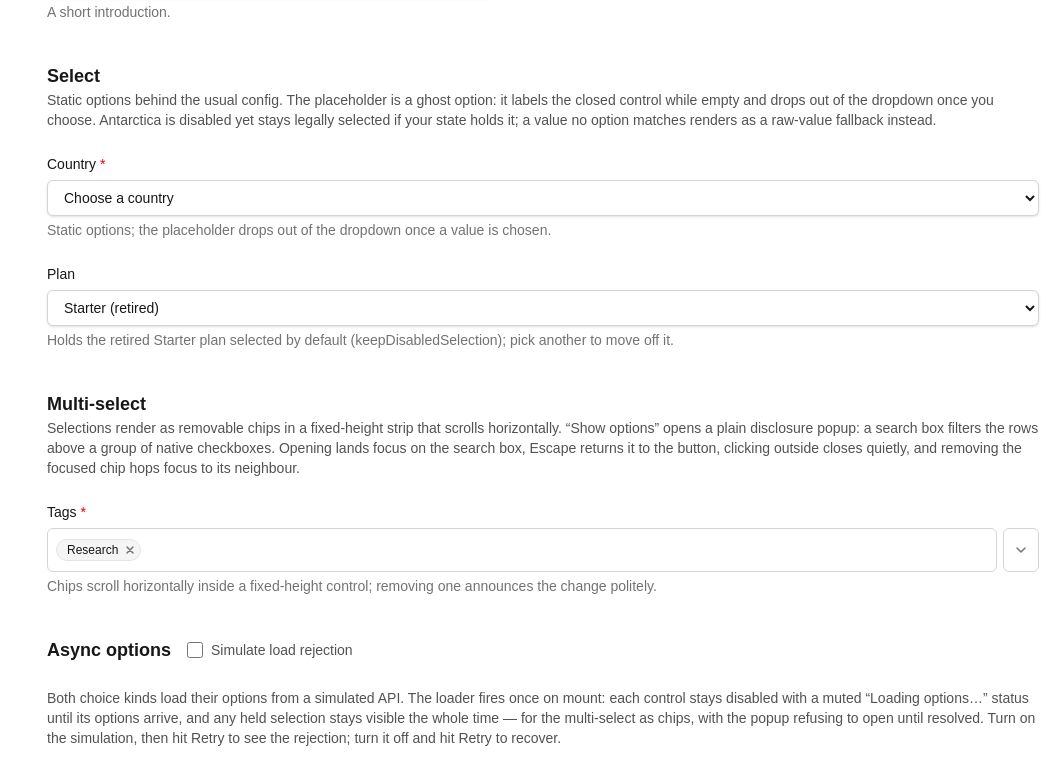
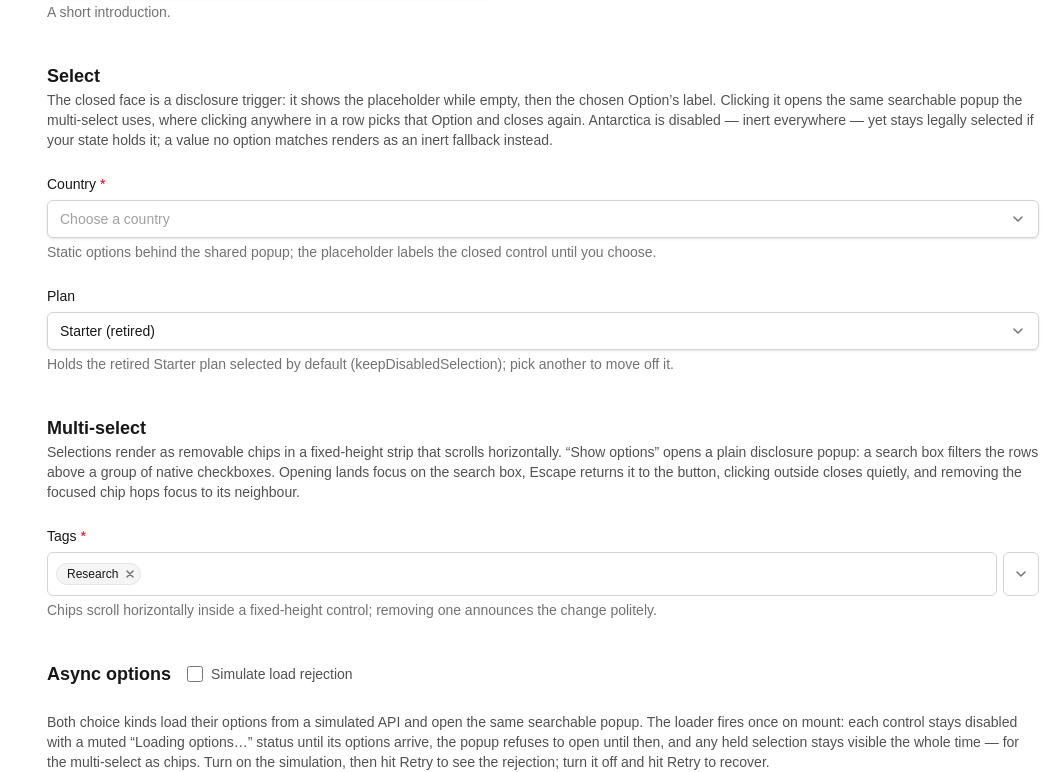
Before and after one commit to ShimaVaghei/nextjs-toolkit, a Next.js app: page /field in a window 1280 px wide. Shown: the part 1112-1884 px from the top of the page, without its empty margins (225-1280 px from the left). Built offline with nearby package versions, Linux system fonts and the light colour scheme.

Commit message:
Select rebuilt on the shared Options popup

```diff
--- a/app/field/page.tsx
+++ b/app/field/page.tsx
@@ -65,7 +65,7 @@ const consentConfig: FieldConfig = {
 const countryConfig: FieldConfig = {
   kind: "select",
   label: "Country",
-  hint: "Static options; the placeholder drops out of the dropdown once a value is chosen.",
+  hint: "Static options behind the shared popup; the placeholder labels the closed control until you choose.",
   validator: { required: { value: true, message: "Choose a country." } },
   placeholder: "Choose a country",
   options: [
@@ -271,11 +271,13 @@ export default function FieldDemoPage() {
             Select
           </h2>
           <p className="text-sm text-neutral-600 dark:text-neutral-400">
-            Static options behind the usual config. The placeholder is a ghost
-            option: it labels the closed control while empty and drops out of
-            the dropdown once you choose. Antarctica is disabled yet stays
-            legally selected if your state holds it; a value no option matches
-            renders as a raw-value fallback instead.
+            The closed face is a disclosure trigger: it shows the placeholder
+            while empty, then the chosen Option&rsquo;s label. Clicking it
+            opens the same searchable popup the multi-select uses, where
+            clicking anywhere in a row picks that Option and closes again.
+            Antarctica is disabled — inert everywhere — yet stays legally
+            selected if your state holds it; a value no option matches
+            renders as an inert fallback instead.
           </p>
         </div>
         <Field config={countryConfig} />
@@ -317,13 +319,14 @@ export default function FieldDemoPage() {
           </label>
         </div>
         <p className="text-sm text-neutral-600 dark:text-neutral-400">
-          Both choice kinds load their options from a simulated API. The
-          loader fires once on mount: each control stays disabled with a muted
-          &ldquo;Loading options…&rdquo; status until its options arrive, and
-          any held selection stays visible the whole time — for the
-          multi-select as chips, with the popup refusing to open until
-          resolved. Turn on the simulation, then hit Retry to see the
-          rejection; turn it off and hit Retry to recover.
+          Both choice kinds load their options from a simulated API and open
+          the same searchable popup. The loader fires once on mount: each
+          control stays disabled with a muted &ldquo;Loading
+          options…&rdquo; status until its options arrive, the popup refuses
+          to open until then, and any held selection stays visible the whole
+          time — for the multi-select as chips. Turn on the simulation, then
+          hit Retry to see the rejection; turn it off and hit Retry to
+          recover.
         </p>
         <Field config={regionConfig} />
         <Field config={teamsConfig} />
--- a/components/Field.tsx
+++ b/components/Field.tsx
@@ -1,7 +1,7 @@
 "use client";
 
 import { useCallback, useEffect, useId, useImperativeHandle, useRef, useState } from "react";
-import type { ChangeEvent, FocusEvent, KeyboardEvent, Ref } from "react";
+import type { ChangeEvent, FocusEvent, KeyboardEvent, ReactNode, Ref, RefObject } from "react";
 
 export type FieldKind =
   | "input"
@@ -54,7 +54,7 @@ export type FieldConfig = {
   validator?: FieldValidator;
   /** Choice kinds only: a static array or an async loader fired once on mount and re-fired only by Retry. */
   options?: FieldOption[] | (() => Promise<FieldOption[]>);
-  /** Select-only: labels the closed control while empty via the ghost option. Multi-select ignores it. */
+  /** Select-only: labels the closed control while empty. Multi-select ignores it. */
   placeholder?: string;
   /**
    * Whether a held currently-selected-but-disabled Option stays legally
@@ -179,6 +179,26 @@ const ROW_LABEL_CLASS =
 
 const ROW_LABEL_DISABLED_CLASS = " cursor-not-allowed opacity-60";
 
+/** Closed-face trigger of the select disclosure; the whole face opens the shared Options popup. */
+const SELECT_TRIGGER_CLASS =
+  "flex w-full cursor-pointer items-center justify-between gap-2 rounded-md border border-neutral-300 bg-white px-3 py-2 " +
+  "text-left text-sm text-neutral-900 shadow-sm " +
+  "focus:border-neutral-500 focus:outline-none focus:ring-2 focus:ring-neutral-500/30 " +
+  "disabled:cursor-not-allowed disabled:bg-neutral-100 disabled:text-neutral-500 " +
+  "dark:border-neutral-700 dark:bg-neutral-900 dark:text-neutral-100 " +
+  "dark:focus:border-neutral-400 dark:focus:ring-neutral-400/30 " +
+  "dark:disabled:bg-neutral-800 dark:disabled:text-neutral-500";
+
+const SELECT_FACE_GHOST_CLASS = "text-neutral-400 dark:text-neutral-500";
+
+/** One pickable select row inside the Options popup; disabled Options render inert. */
+const ROW_BUTTON_CLASS =
+  "flex w-full cursor-pointer items-center rounded-md px-2 py-1.5 text-left text-sm font-medium text-neutral-900 " +
+  "hover:bg-neutral-100 focus:bg-neutral-100 focus:outline-none " +
+  "disabled:cursor-not-allowed disabled:opacity-60 disabled:hover:bg-transparent " +
+  "dark:text-neutral-100 dark:hover:bg-neutral-800 dark:focus:bg-neutral-800 " +
+  "dark:disabled:hover:bg-transparent";
+
 type Constraint<T> = T | { value: T; message: string };
 
 function isConstraintPair<T>(
@@ -224,7 +244,7 @@ function coerceNumberInput(raw: string): FieldValue {
   return raw.trim() === "" ? "" : Number(raw);
 }
 
-/** The string a native <select> matches against its options; Empty renders as "". */
+/** The string a select matches against its Options; Empty renders as "". */
 function selectRawValue(value: FieldValue | undefined): string {
   if (value === null || value === undefined) {
     return "";
@@ -235,12 +255,10 @@ function selectRawValue(value: FieldValue | undefined): string {
   return String(value);
 }
 
-type SelectEntry =
+/** One rendered Chip: a matched Option or a fallback for an unknown selection. */
+type ChipEntry =
   | { kind: "option"; option: FieldOption }
   | { kind: "fallback"; raw: string };
-
-/** One rendered Chip: a matched Option or a raw-value fallback for an unknown selection. */
-type ChipEntry = SelectEntry;
 
 function chipValue(entry: ChipEntry): string {
   return entry.kind === "option" ? entry.option.value : entry.raw;
@@ -288,32 +306,35 @@ function resolveChips(
 }
 
 /**
- * Resolves the rendered dropdown entries for a select: real Options as-is,
- * a held disabled Option swapped for the raw-value fallback when demoted by
- * keepDisabledSelection, and one appended fallback for a stale/unknown value.
- * While Options are not yet authoritative (a load is Pending or Rejected) a
- * held selection is expected-absent rather than stale: it still renders as a
- * fallback entry so it stays visible, but no staleness is reported.
+ * The closed-face entry a select shows for its current value: the ghost while
+ * empty, the matched Option's label (a held disabled Option stays legal under
+ * keepDisabledSelection), or the Fallback when demoted or unmatched. While
+ * Options are not yet authoritative (a load is Pending or Rejected) a held
+ * selection is expected-absent rather than stale: it still renders as a
+ * fallback face so it stays visible, but no staleness is reported.
  */
-function resolveSelectEntries(
+type SelectFace =
+  | { kind: "ghost" }
+  | { kind: "option"; option: FieldOption }
+  | { kind: "fallback"; raw: string };
+
+function resolveSelectFace(
   options: FieldOption[],
   raw: string,
   keepDisabledSelection: boolean,
   optionsAuthoritative: boolean,
-): { entries: SelectEntry[]; isStale: boolean } {
+): { face: SelectFace; isStale: boolean } {
+  if (raw === "") {
+    return { face: { kind: "ghost" }, isStale: false };
+  }
   const isStale =
-    optionsAuthoritative &&
-    raw !== "" &&
-    !options.some((option) => option.value === raw);
-  const entries: SelectEntry[] = options.map((option) =>
-    option.value === raw && option.disabled && !keepDisabledSelection
-      ? { kind: "fallback", raw }
-      : { kind: "option", option },
-  );
-  if (isStale || (!optionsAuthoritative && raw !== "")) {
-    entries.push({ kind: "fallback", raw });
-  }
-  return { entries, isStale };
+    optionsAuthoritative && !options.some((option) => option.value === raw);
+  const matched = options.find((option) => option.value === raw);
+  const face: SelectFace =
+    matched && (!matched.disabled || keepDisabledSelection)
+      ? { kind: "option", option: matched }
+      : { kind: "fallback", raw };
+  return { face, isStale };
 }
 
 /** Lifecycle of an async Option load; only meaningful when `options` is a loader. */
@@ -516,6 +537,52 @@ type ControlAttributes = {
   "aria-describedby"?: string;
 };
 
+/**
+ * The Options popup shared by both choice kinds: a plain disclosure panel
+ * with a search box filtering rows above them. Opening moves focus to the
+ * search box; every close path (Escape, outside click, focus loss) resets
+ * the query via the parent's closePanel. The rows themselves differ per kind.
+ */
+function OptionsPopup({
+  panelId,
+  searchId,
+  open,
+  search,
+  onSearchChange,
+  searchInputRef,
+  children,
+}: {
+  panelId: string;
+  searchId: string;
+  open: boolean;
+  search: string;
+  onSearchChange: (next: string) => void;
+  searchInputRef: RefObject<HTMLInputElement | null>;
+  children: ReactNode;
+}) {
+  return (
+    <div id={panelId} hidden={!open} className={PANEL_CLASS}>
+      <label htmlFor={searchId} className="sr-only">
+        Search options
+      </label>
+      <input
+        ref={searchInputRef}
+        id={searchId}
+        type="text"
+        value={search}
+        onChange={(event) => onSearchChange(event.target.value)}
+        className={`${CONTROL_CLASS} mt-0`}
+      />
+      <fieldset className="min-w-0 border-0 p-0">
+        <legend className="sr-only">Options</legend>
+        <div className="max-h-60 space-y-1 overflow-y-auto p-0.5">
+          {children}
+        </div>
+      </fieldset>
+    </div>
+  );
+}
+
 export function Field({
   config,
   ref,
@@ -577,7 +644,9 @@ export function Field({
   const [announcement, setAnnouncement] = useState<string | null>(null);
 
   const widgetRef = useRef<HTMLDivElement>(null);
-  const openButtonRef = useRef<HTMLButtonElement>(null);
+  // Whichever control opens the popup: the multi-select's chevron button or
+  // the select's closed face. Escape and focus hops return here.
+  const triggerRef = useRef<HTMLButtonElement>(null);
   const searchRef = useRef<HTMLInputElement>(null);
   const chipRemoveRefs = useRef(new Map<string, HTMLButtonElement>());
 
@@ -684,13 +753,13 @@ export function Field({
     }
   }, [validator, kind, inputType, label]);
 
-  // Select display resolution: raw value matched against Options, with the
-  // stale flag driving the dev-only warn and the synthetic fallback entry.
-  // Under a loader, Options only become authoritative once a load has resolved.
+  // Select closed-face resolution: raw value matched against Options, with
+  // the stale flag driving the dev-only warn. Under a loader, Options only
+  // become authoritative once a load has resolved.
   const optionsAuthoritative = !optionsIsLoader || loadStatus === "resolved";
   const rawValue = kind === "select" ? selectRawValue(value) : "";
   const selectOptions = optionsIsLoader ? loadedOptions : (options as FieldOption[]);
-  const { entries: selectEntries, isStale } = resolveSelectEntries(
+  const { face, isStale } = resolveSelectFace(
     selectOptions,
     rawValue,
     keepDisabledSelection,
@@ -738,16 +807,12 @@ export function Field({
   );
 
   const handleChange = (
-    event: ChangeEvent<
-      HTMLInputElement | HTMLTextAreaElement | HTMLSelectElement
-    >,
+    event: ChangeEvent<HTMLInputElement | HTMLTextAreaElement>,
   ) => {
     const next =
       kind === "checkbox"
         ? // Only a checkbox input renders this branch, so the target carries checked.
           (event.target as HTMLInputElement).checked
-        : kind === "select"
-          ? event.target.value
         : isNumberInput(kind, inputType)
           ? coerceNumberInput(event.target.value)
           : event.target.value;
@@ -790,7 +855,7 @@ export function Field({
       optionsAuthoritative,
     );
     if (remaining.length === 0) {
-      openButtonRef.current?.focus();
+      triggerRef.current?.focus();
       return;
     }
     const hopEntry = remaining[Math.min(index, remaining.length - 1)];
@@ -804,12 +869,22 @@ export function Field({
     setSearch("");
   }, []);
 
-  // Escape anywhere in the widget closes the panel and returns focus to the
-  // open button.
+  /** Single-choice pick: commit, close the popup, hand focus back to the trigger. */
+  const pickOption = (option: FieldOption) => {
+    if (option.disabled) {
+      return;
+    }
+    commitValue(option.value);
+    closePanel();
+    triggerRef.current?.focus();
+  };
+
+  // Escape anywhere in the widget closes the popup and returns focus to
+  // whichever trigger opened it.
   const handleWidgetKeyDown = (event: KeyboardEvent<HTMLDivElement>) => {
     if (open && event.key === "Escape") {
       closePanel();
-      openButtonRef.current?.focus();
+      triggerRef.current?.focus();
     }
   };
 
@@ -971,7 +1046,7 @@ export function Field({
               </div>
               <button
                 type="button"
-                ref={openButtonRef}
+                ref={triggerRef}
                 onClick={toggleOpen}
                 disabled={multiDisabled || undefined}
                 aria-expanded={open}
@@ -997,21 +1072,14 @@ export function Field({
             </div>
 
             {/* Plain disclosure popup: no dialog/listbox role, no focus trap. */}
-            <div id={panelId} hidden={!open} className={PANEL_CLASS}>
-              <label htmlFor={searchId} className="sr-only">
-                Search options
-              </label>
-              <input
-                ref={searchRef}
-                id={searchId}
-                type="text"
-                value={search}
-                onChange={(event) => setSearch(event.target.value)}
-                className={`${CONTROL_CLASS} mt-0`}
-              />
-              <fieldset className="min-w-0 border-0 p-0">
-                <legend className="sr-only">Options</legend>
-                <div className="max-h-60 space-y-1 overflow-y-auto p-0.5">
+            <OptionsPopup
+              panelId={panelId}
+              searchId={searchId}
+              open={open}
+              search={search}
+              onSearchChange={setSearch}
+              searchInputRef={searchRef}
+            >
               {panelRows.map((option) => (
                 <label
                   key={option.value}
@@ -1032,9 +1100,80 @@ export function Field({
                   <span>{option.label}</span>
                 </label>
               ))}
+            </OptionsPopup>
           </div>
-              </fieldset>
-            </div>
+        </>
+      ) : kind === "select" ? (
+        <>
+          <label htmlFor={controlId} className={LABEL_CLASS}>
+            {label}
+            {requiredMarker}
+          </label>
+
+          <div
+            ref={widgetRef}
+            className="relative mt-1.5"
+            onBlur={handleWidgetBlur}
+            onKeyDown={handleWidgetKeyDown}
+          >
+            {/* Closed face: the ghost while empty, otherwise the selected Option's label. */}
+            <button
+              {...controlProps}
+              type="button"
+              ref={triggerRef}
+              onClick={toggleOpen}
+              aria-expanded={open}
+              aria-controls={panelId}
+              className={SELECT_TRIGGER_CLASS}
+            >
+              <span
+                className={
+                  face.kind === "ghost" ? SELECT_FACE_GHOST_CLASS : undefined
+                }
+              >
+                {face.kind === "ghost"
+                  ? placeholder
+                  : face.kind === "option"
+                    ? face.option.label
+                    : face.raw}
+              </span>
+              <svg
+                aria-hidden="true"
+                viewBox="0 0 16 16"
+                fill="none"
+                className="size-4 shrink-0 text-neutral-500 dark:text-neutral-400"
+              >
+                <path
+                  d="M4 6l4 4 4-4"
+                  stroke="currentColor"
+                  strokeWidth="1.5"
+                  strokeLinecap="round"
+                  strokeLinejoin="round"
+                />
+              </svg>
+            </button>
+
+            {/* The same plain-disclosure popup the multi-select opens. */}
+            <OptionsPopup
+              panelId={panelId}
+              searchId={searchId}
+              open={open}
+              search={search}
+              onSearchChange={setSearch}
+              searchInputRef={searchRef}
+            >
+              {panelRows.map((option) => (
+                <button
+                  key={option.value}
+                  type="button"
+                  onClick={() => pickOption(option)}
+                  disabled={option.disabled || undefined}
+                  className={ROW_BUTTON_CLASS}
+                >
+                  {option.label}
+                </button>
+              ))}
+            </OptionsPopup>
           </div>
         </>
       ) : kind === "checkbox" ? (
@@ -1068,34 +1207,6 @@ export function Field({
               onBlur={handleBlur}
               className={CONTROL_CLASS}
             />
-          ) : kind === "select" ? (
-            <select
-              {...controlProps}
-              value={rawValue}
-              onChange={handleChange}
-              onBlur={handleBlur}
-              className={CONTROL_CLASS}
-            >
-              {/* Ghost: labels the closed control while empty, drops out of the open dropdown after a choice. */}
-              <option value="" disabled hidden={rawValue !== ""}>
-                {placeholder}
-              </option>
-              {selectEntries.map((entry, index) =>
-                entry.kind === "option" ? (
-                  <option
-                    key={`${entry.option.value}-${index}`}
-                    value={entry.option.value}
-                    disabled={entry.option.disabled || undefined}
-                  >
-                    {entry.option.label}
-                  </option>
-                ) : (
-                  <option key={`fallback-${index}`} value={entry.raw} disabled>
-                    {entry.raw}
-                  </option>
-                ),
-              )}
-            </select>
           ) : (
             <textarea
               {...controlProps}
```
Also changed, not shown: .scratch/field-rework/issues/04-select-shared-popup.md, 1 other file (tests, documents, lock files or other folders). Lines whose indentation alone changed are shown as unchanged.
